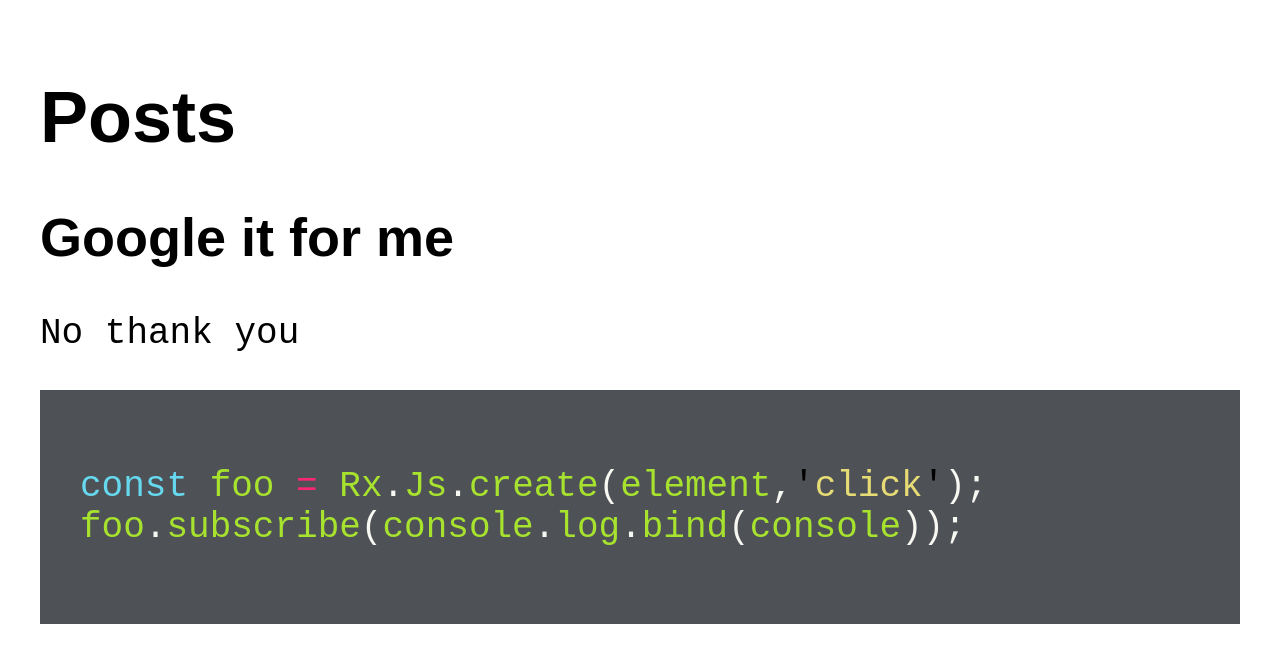
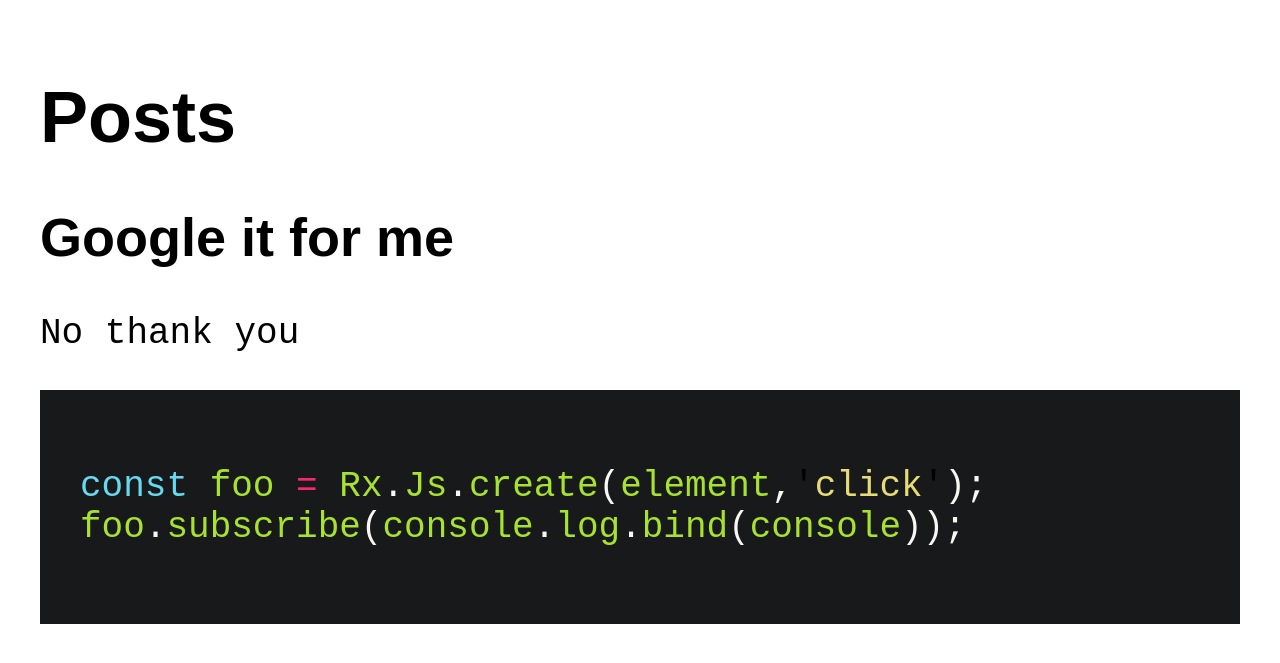
Before and after one commit to tbblls/tbblls.github.io, a Jekyll site: the page built from test.md, in a window 1280 px wide. Shown: the top 663 px of the page. Built offline with Jekyll 4.4.1, drawn with Linux system fonts in a browser that asks for light colours.

Commit message:
darker background

```diff
--- a/css/code.styles.css
+++ b/css/code.styles.css
@@ -63,6 +63,6 @@
 .gi { color: #a6e22e; } /* Generic.Inserted & Diff Inserted */
 
 .highlight {
-    background-color: #4e5156;
+    background-color: #18191b;
     padding: 20px;
 }
```
